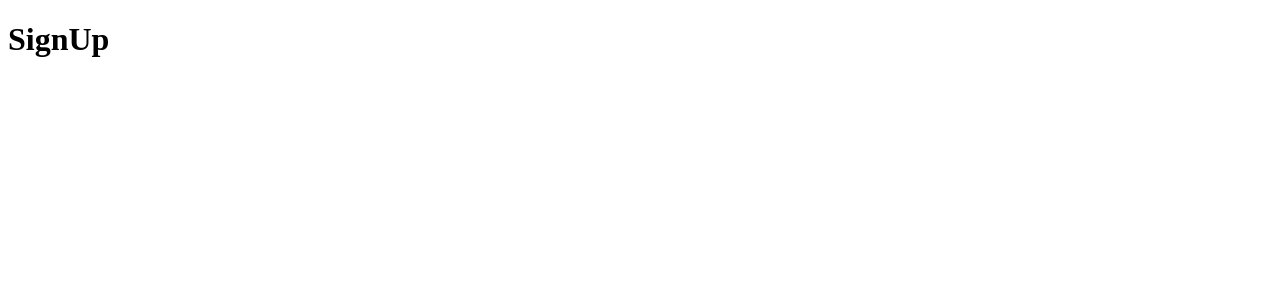
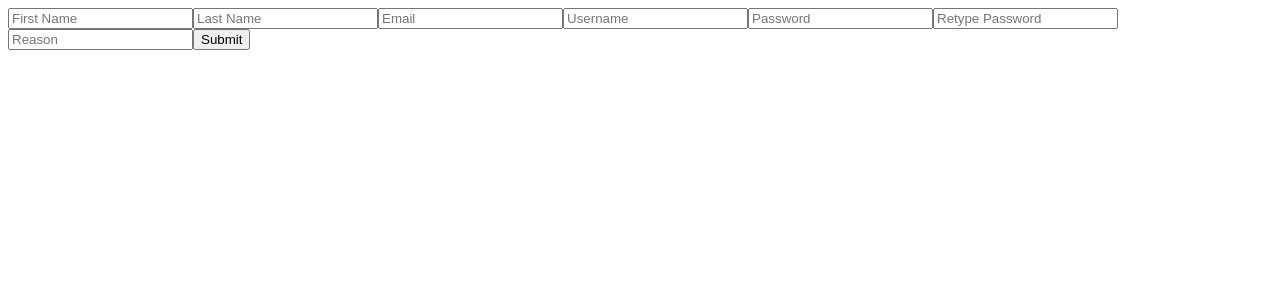
Before and after one commit to evansuslovich/Gamification, a React (Create React App) app in the folder client/: page /sign-up in a window 1280 px wide. Shown: the top 300 px of the page. Built offline with nearby package versions, Linux system fonts and the light colour scheme.

Commit message:
registration

```diff
--- a/client/src/features/auth/SignUp.jsx
+++ b/client/src/features/auth/SignUp.jsx
@@ -1,6 +1,105 @@
+import React, { useState } from "react"
+import { useDispatch } from "react-redux";
+import { setUser } from "../../app/services/slices/authSlice";
+import { useRegisterMutation } from "../../app/services/api/authApi";
+import { useSnackbar } from 'notistack'
+import { useNavigate } from "react-router-dom";
+
 export default function SignUp() {
 
+  const [register, {isLoading}] = useRegisterMutation();
+  const { enqueueSnackbar } = useSnackbar()
+  const dispatch = useDispatch();
+  const navigate = useNavigate()
+
+  // credentials
+  const [formState, setFormState] = React.useState({
+    firstName: '',
+    lastName: '',
+    username: '',
+    email: '',
+    password1: '',
+    password2: '',
+    reason: '',
+  });
+
+  const handleChange = ({ target: { name, value } }) => (
+    setFormState((prev) => ({ ...prev, [name]: value }))
+  );
+
+  const handleSubmit = async (event) => {
+    event.preventDefault()
+
+    try {
+      const user = await register(formState).unwrap();
+      dispatch(setUser(user));
+      localStorage.setItem('token', user.token)
+      navigate("/")
+      enqueueSnackbar('You are now signed in', { variant: 'success' });
+    } catch (err) {
+      console.log(err)
+    }
+  }
+
   return (
-    <h1>SignUp</h1>
+    <form onSubmit={handleSubmit}>
+      <input
+        type="text"
+        name="firstName"
+        placeholder="First Name"
+        value={formState.firstName || ""}
+        onChange={handleChange}
+      />
+
+      <input
+        type="text"
+        name="lastName"
+        placeholder="Last Name"
+        value={formState.lastName || ""}
+        onChange={handleChange}
+      />
+
+      <input
+        type="text"
+        name="email"
+        placeholder="Email"
+        value={formState.email || ""}
+        onChange={handleChange}
+      />
+
+      <input
+        type="text"
+        name="username"
+        placeholder="Username"
+        value={formState.username || ""}
+        onChange={handleChange}
+      />
+
+      <input
+        type="text"
+        name="password1"
+        placeholder="Password"
+        value={formState.password1 || ""}
+        onChange={handleChange}
+      />
+
+      <input
+        type="text"
+        name="password2"
+        placeholder="Retype Password"
+        value={formState.password2 || ""}
+        onChange={handleChange}
+      />
+
+      <input
+        type="text"
+        name="reason"
+        placeholder="Reason"
+        value={formState.reason || ""}
+        onChange={handleChange}
+      />
+
+      <input type="submit" />
+    </form>
   )
 }
```
